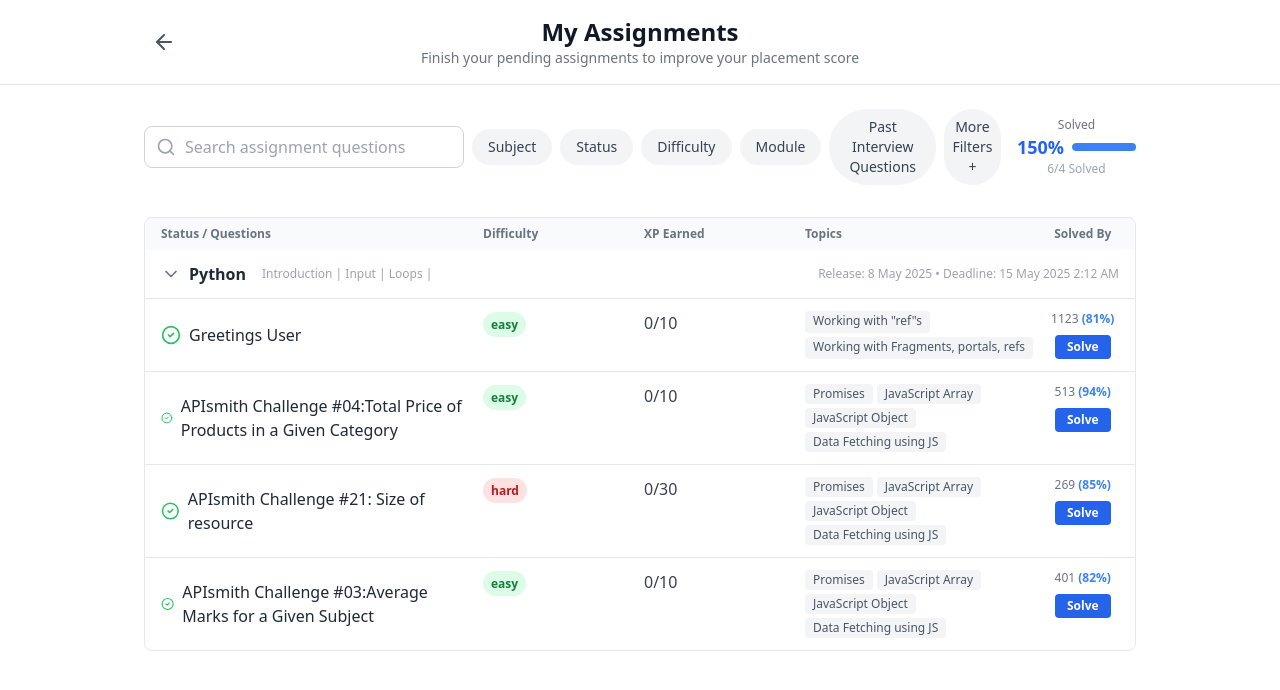
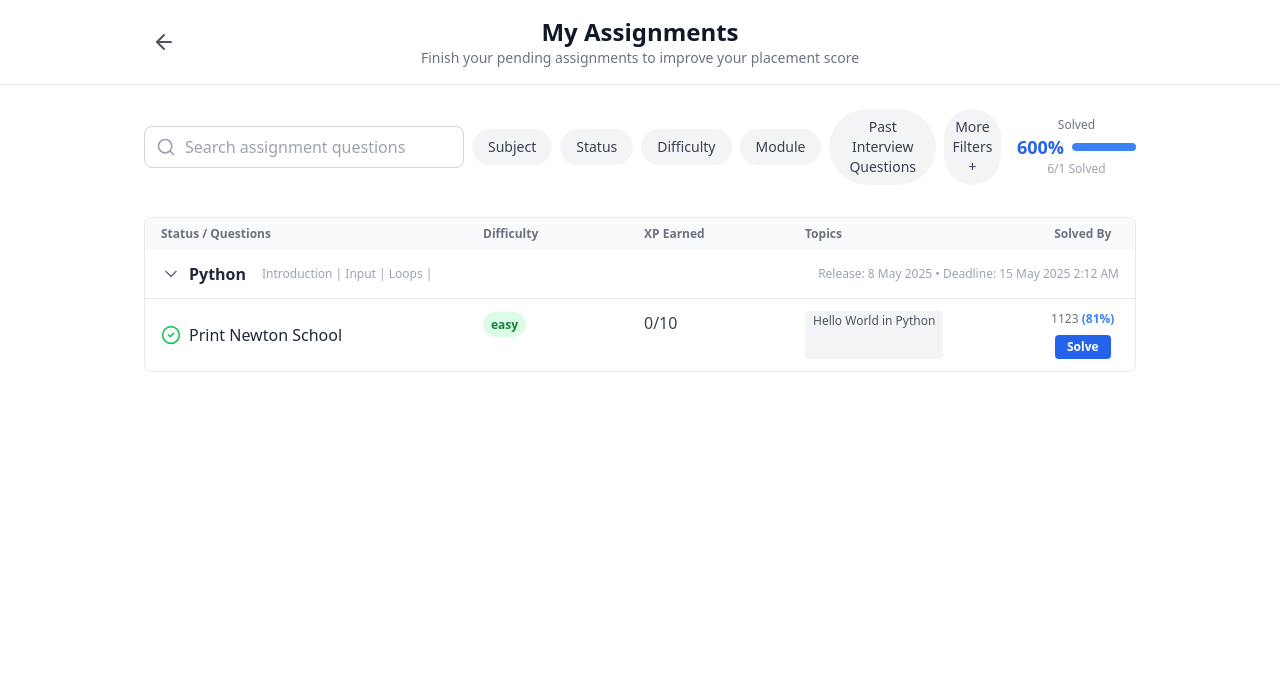
Before and after one commit to Ayush3303h/NextClass, a React (Vite) app: page /assignments in a window 1280 px wide. Shown: the top 690 px of the page. Built offline with nearby package versions, Linux system fonts and the light colour scheme; no server answers; sample sign-in values are in the browser's storage.

Commit message:
Your commit message here

```diff
--- a/src/pages/Assignments.jsx
+++ b/src/pages/Assignments.jsx
@@ -16,43 +16,13 @@ const dummyModules = [
     assignments: [
       {
         id: 101,
-        title: 'Greetings User',
+        title: 'Print Newton School',
         difficulty: 'easy',
         xp: 10,
-        topics: ['Working with "ref"s', 'Working with Fragments, portals, refs'],
+        topics: ['Hello World in Python'],
         solvedBy: 1123,
         solvedPercent: 81,
-        link: "https://my.newtonschool.co/playground/code/y2ab7zrvhh8l",
-      },
-      {
-        id: 102,
-        title: 'APIsmith Challenge #04:Total Price of Products in a Given Category',
-        difficulty: 'easy',
-        xp: 10,
-        topics: ['Promises', 'JavaScript Array', 'JavaScript Object', 'Data Fetching using JS'],
-        solvedBy: 513,
-        solvedPercent: 94,
-        link: "https://my.newtonschool.co/playground/code/3994ehvpxuju",
-      },
-      {
-        id: 103,
-        title: 'APIsmith Challenge #21: Size of resource',
-        difficulty: 'hard',
-        xp: 30,
-        topics: ['Promises', 'JavaScript Array', 'JavaScript Object', 'Data Fetching using JS'],
-        solvedBy: 269,
-        solvedPercent: 85,
-        link: "https://my.newtonschool.co/playground/code/jgh4g4fhivqo",
-      },
-      {
-        id: 104,
-        title: 'APIsmith Challenge #03:Average Marks for a Given Subject',
-        difficulty: 'easy',
-        xp: 10,
-        topics: ['Promises', 'JavaScript Array', 'JavaScript Object', 'Data Fetching using JS'],
-        solvedBy: 401,
-        solvedPercent: 82,
-        link: "https://my.newtonschool.co/playground/code/fs0ei61abnmb",
+        link: "https://my.newtonschool.co/playground/code/qvjvx0kfal9k",
       },
     ],
   },
```
